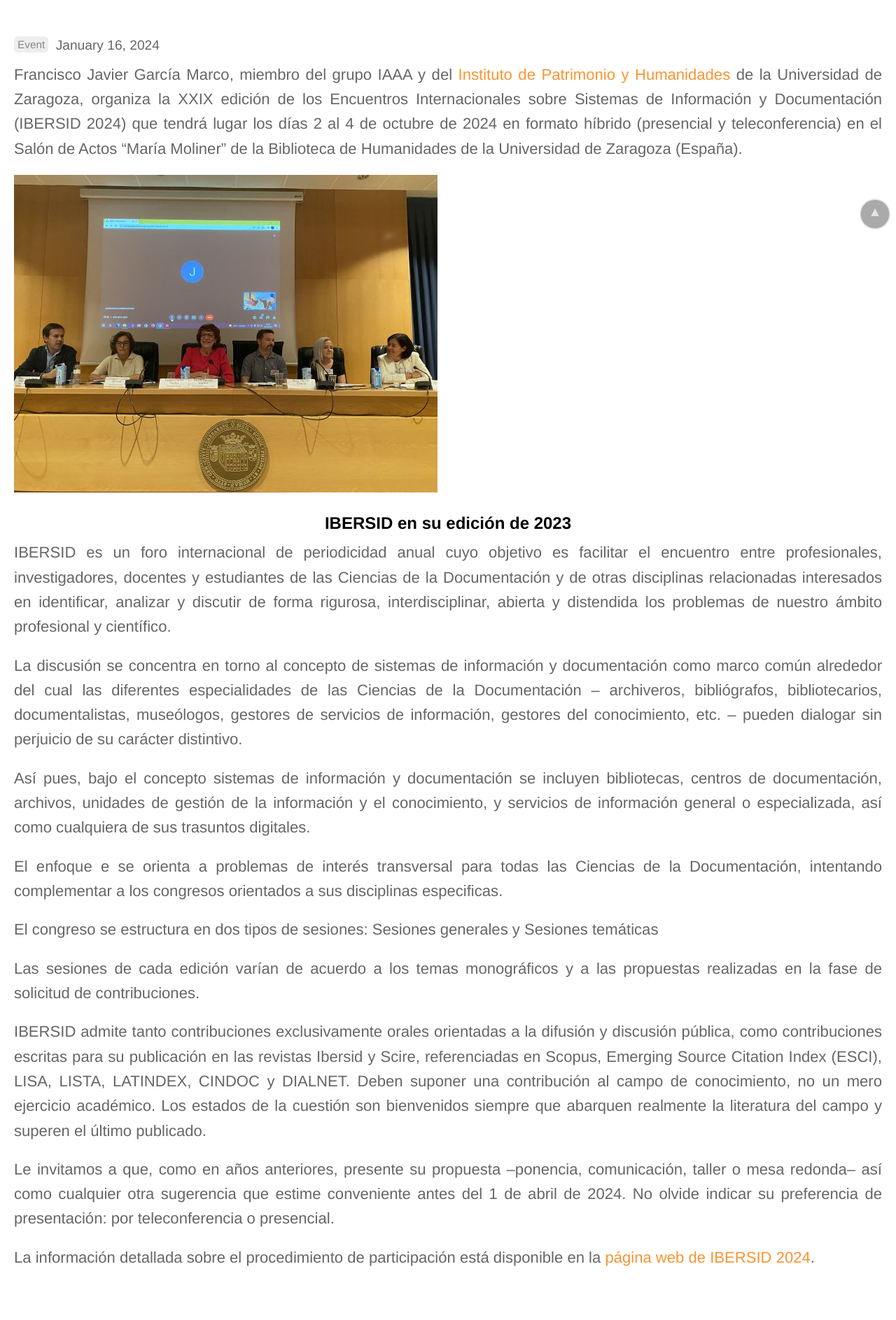
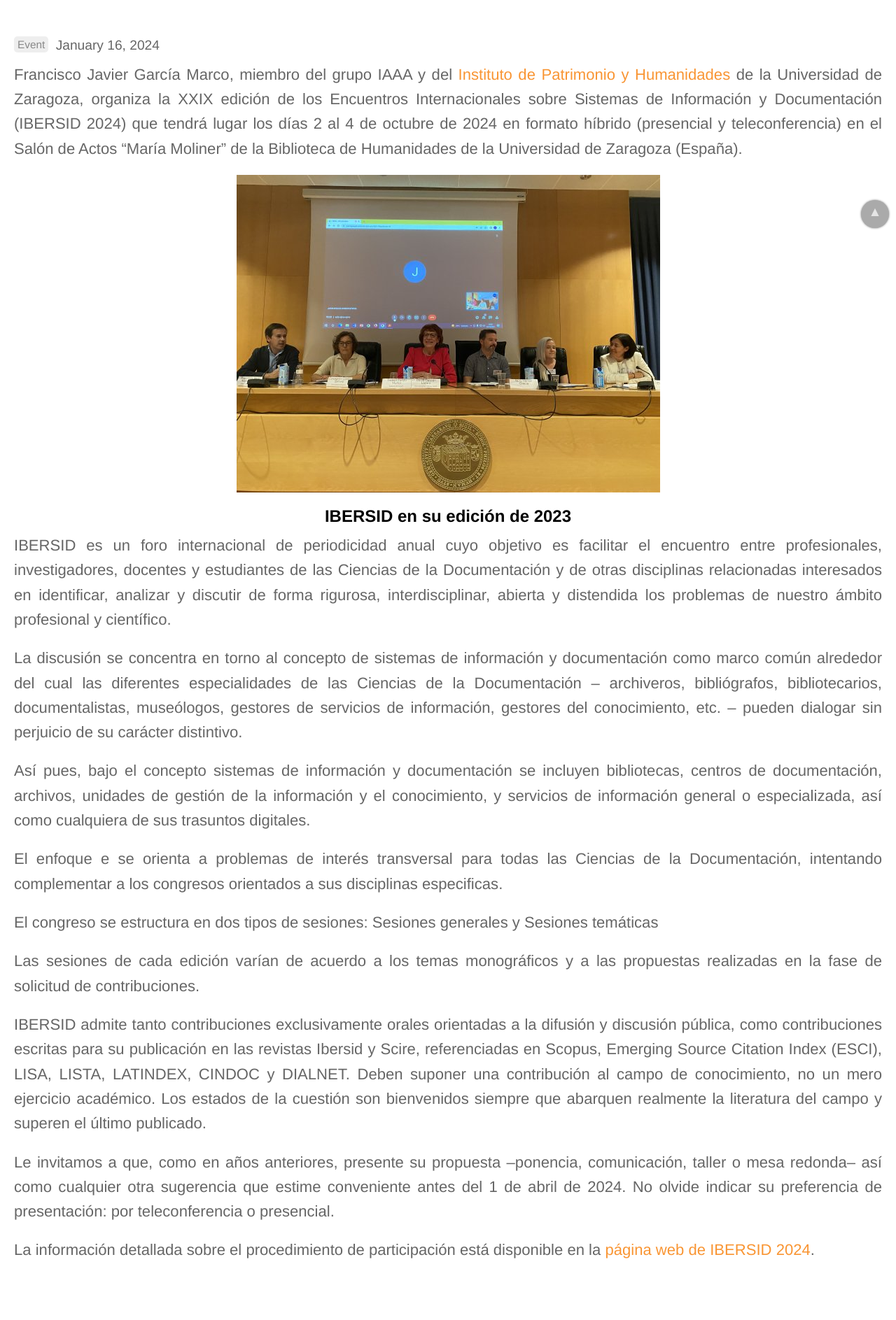
Before and after one commit to IAAA-Lab/IAAA-Lab.github.io, a Jekyll site: the page built from _posts/2024-01-16-IBERSID-2024.md, in a window 1280 px wide. Shown: the part 552-2439 px from the top of the page at 70% size. Built offline with Jekyll 4.4.1, drawn with Linux system fonts in a browser that asks for light colours.

Commit message:
Update 2024-01-16-IBERSID-2024.md

```diff
--- a/_posts/2024-01-16-IBERSID-2024.md
+++ b/_posts/2024-01-16-IBERSID-2024.md
@@ -7,7 +7,7 @@ categories: [Event]
 ---
 Francisco Javier García Marco, miembro del grupo IAAA y del [Instituto de Patrimonio y Humanidades](https://iphunizar.com/) de la Universidad de Zaragoza, organiza la XXIX edición de los Encuentros Internacionales sobre Sistemas de Información y Documentación (IBERSID 2024) que tendrá lugar los días 2 al 4 de octubre de 2024 en formato híbrido (presencial y teleconferencia) en el Salón de Actos “María Moliner” de la Biblioteca de Humanidades de la Universidad de Zaragoza (España).
 
-![IBERSID 2023]({{ site.baseurl }}/images/posts/IBERSID_2023.jpg)
+![IBERSID 2023]({{ site.baseurl }}/images/posts/IBERSID_2023.jpg){: .center-image}
 <h4><center><b>IBERSID en su edición de 2023</b></center></h4>
 
 IBERSID es un foro internacional de periodicidad anual cuyo objetivo es facilitar el  encuentro entre profesionales, investigadores, docentes y estudiantes de las Ciencias de la Documentación y de otras disciplinas relacionadas interesados en identificar, analizar y discutir de forma rigurosa, interdisciplinar, abierta y distendida los problemas de nuestro ámbito profesional y científico.
```
